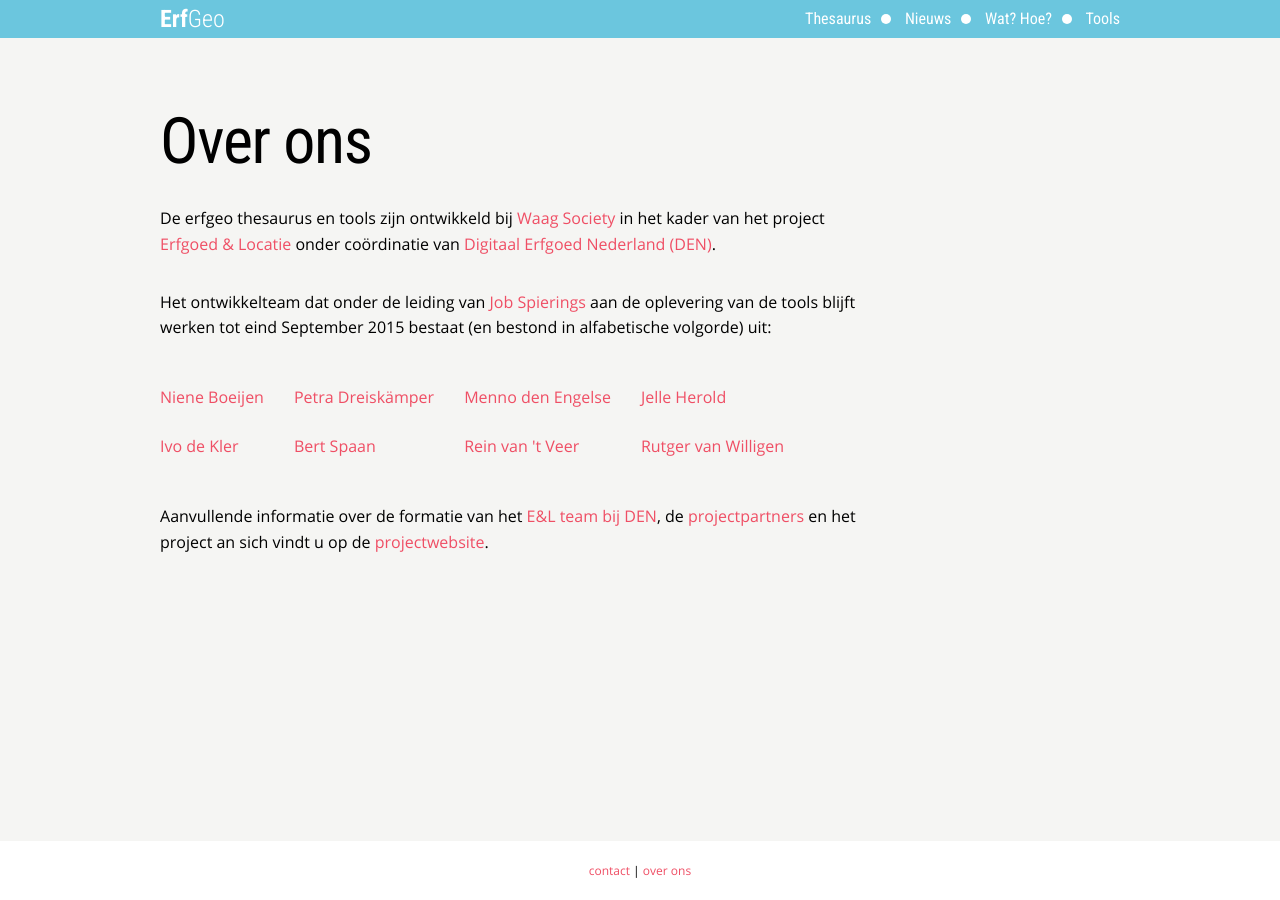
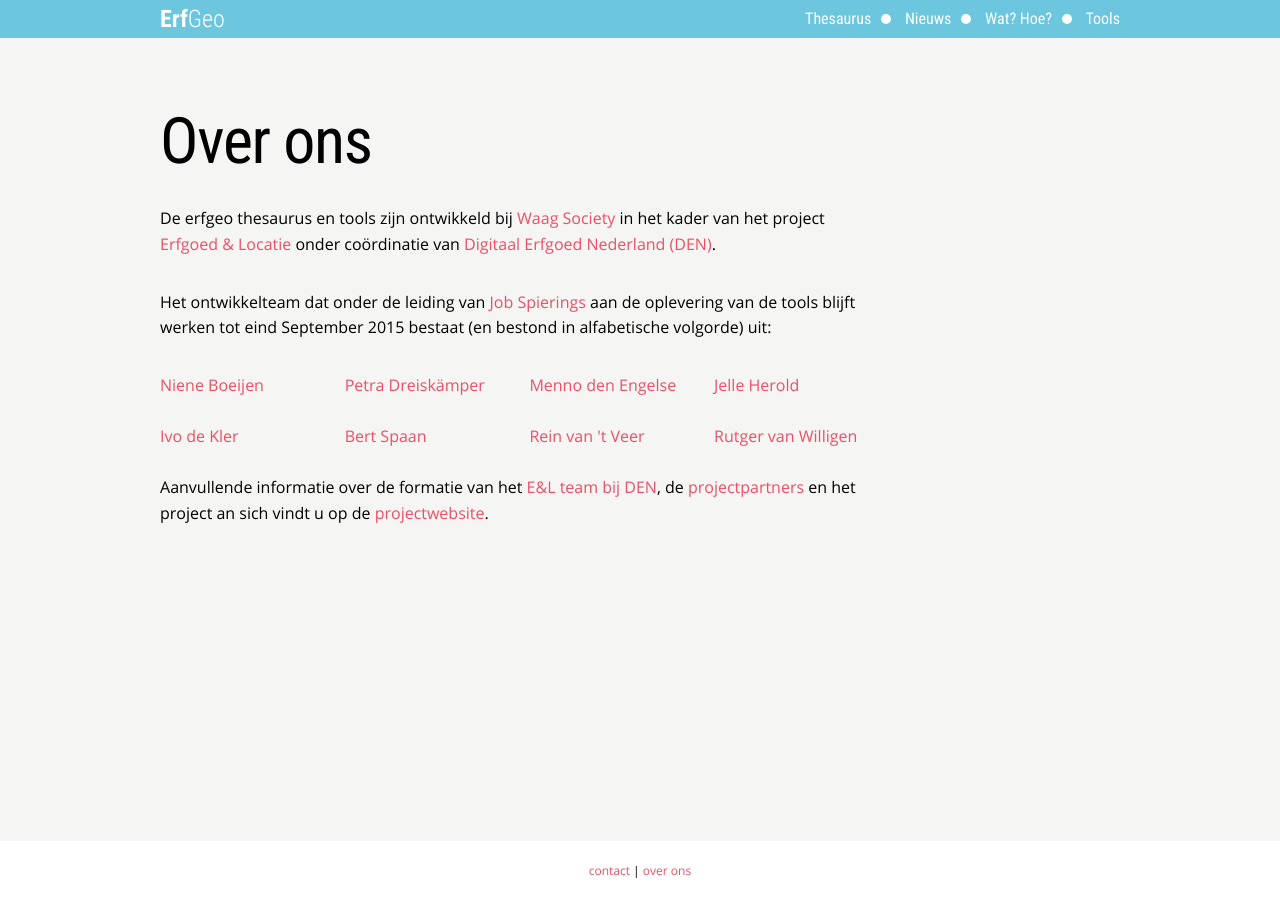
Before and after one commit to erfgoed-en-locatie/erfgoed-en-locatie.github.io, a Jekyll site: the page built from over-ons/index.md, in a window 1280 px wide. Built offline with Jekyll 4.4.1, drawn with Linux system fonts in a browser that asks for light colours; a script that is not in the unit is left out.

Commit message:
replaced contact table with grid

```diff
--- a/over-ons/index.md
+++ b/over-ons/index.md
@@ -13,27 +13,34 @@
 de oplevering van de tools blijft werken tot eind September 2015 bestaat (en
 bestond in alfabetische volgorde) uit:
 
-<table>
-	<tbody>
-		<style>
-			td{
-				border-bottom: 0;
-			}
-		</style>
-		<tr>
-			<td><a href="https://www.linkedin.com/profile/view?id=100742746">Niene Boeijen</a></td>
-			<td><a href="https://www.linkedin.com/profile/view?id=16877806">Petra Dreiskämper</a></td>
-			<td><a href="https://www.linkedin.com/profile/view?id=23196350">Menno den Engelse</a></td>
-			<td><a href="http://defekt.nl/~jelle/">Jelle Herold</a></td>
-		</tr>
-		<tr>
-			<td><a href="https://www.linkedin.com/pub/ivo-de-kler/11/102/159">Ivo de Kler</a></td>
-			<td><a href="https://www.linkedin.com/profile/view?id=14866792">Bert Spaan</a></td>
-			<td><a href="https://www.linkedin.com/profile/view?id=174235474">Rein van 't Veer</a></td>
-			<td><a href="https://www.linkedin.com/profile/view?id=112363629">Rutger van Willigen</a></td>
-		</tr>
-	</tbody>
-</table>
+<div class="row">
+	<div class="three columns">
+		<a href="https://www.linkedin.com/profile/view?id=100742746">Niene Boeijen</a>
+	</div>
+	<div class="three columns">
+		<a href="https://www.linkedin.com/profile/view?id=16877806">Petra Dreiskämper</a>
+	</div>
+	<div class="three columns">
+		<a href="https://www.linkedin.com/profile/view?id=23196350">Menno den Engelse</a>
+	</div>
+	<div class="three columns">
+		<a href="http://defekt.nl/~jelle/">Jelle Herold</a>
+	</div>
+</div>
+<div class="row">
+	<div class="three columns">
+		<a href="https://www.linkedin.com/pub/ivo-de-kler/11/102/159">Ivo de Kler</a>
+	</div>
+	<div class="three columns">
+		<a href="https://www.linkedin.com/profile/view?id=14866792">Bert Spaan</a>
+	</div>
+	<div class="three columns">
+		<a href="https://www.linkedin.com/profile/view?id=174235474">Rein van 't Veer</a>
+	</div>
+	<div class="three columns">
+		<a href="https://www.linkedin.com/profile/view?id=112363629">Rutger van Willigen</a>
+	</div>
+</div>
 
 Aanvullende informatie over de formatie van het
 <a href="http://erfgoedenlocatie.nl/projectbeschrijving/projectteam/">E&L team bij DEN</a>,
```
